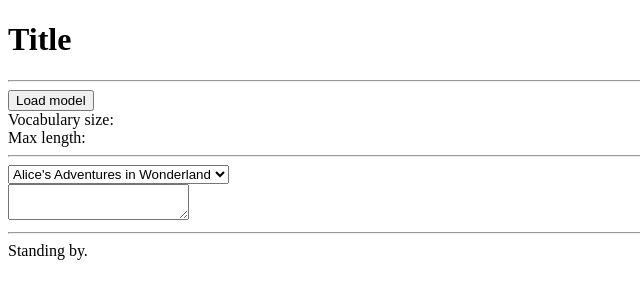
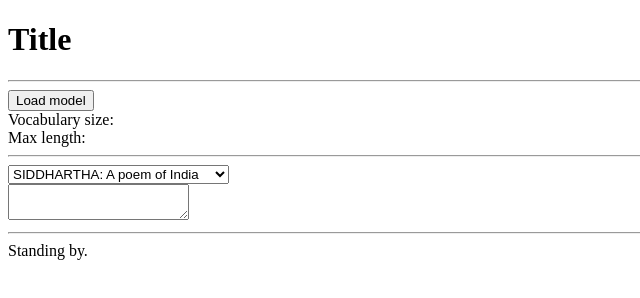
Before and after one commit to fak2116/fak2116.github.io, a plain HTML site: page hw4/index.html in a window 1280 px wide. Shown: the full height of the page, 0-640 px from the left. Drawn offline with Linux system fonts and the light colour scheme.

Commit message:
colab -> github

```diff
--- a/hw4/index.html
+++ b/hw4/index.html
@@ -29,9 +29,9 @@
   <hr>
   <div>
     <select id="example-select" class="form-control">
-      <option value="example1">Alice's Adventures in Wonderland</option>
-      <option value="example2">Dracula</option>
-      <option value="example3">The Iliad</option>
+      <option value="example1">SIDDHARTHA: A poem of India</option>
+      <option value="example2">Alice's Adventures in Wonderland</option>
+      <option value="example3">A Tale of Two Cities</option>
     </select>
   </div>
   <div>
--- a/hw4/index.js
+++ b/hw4/index.js
@@ -46,10 +46,11 @@ function doPredict(predict) {
   const textField = document.getElementById('text-entry');
   const result = predict(textField.value);
   score_string = "Class scores: ";
+  console.log("result.score");
   for (var x in result.score) {
     score_string += x + " ->  " + result.score[x].toFixed(3) + ", "
   }
-  console.log(Math.max(result.score));
+  console.log(Math.max(result.score[0], result.score[1], result.score[2]));
   //console.log(score_string);
   status(
       score_string + ' elapsed: ' + result.elapsed.toFixed(3) + ' ms)');
```
